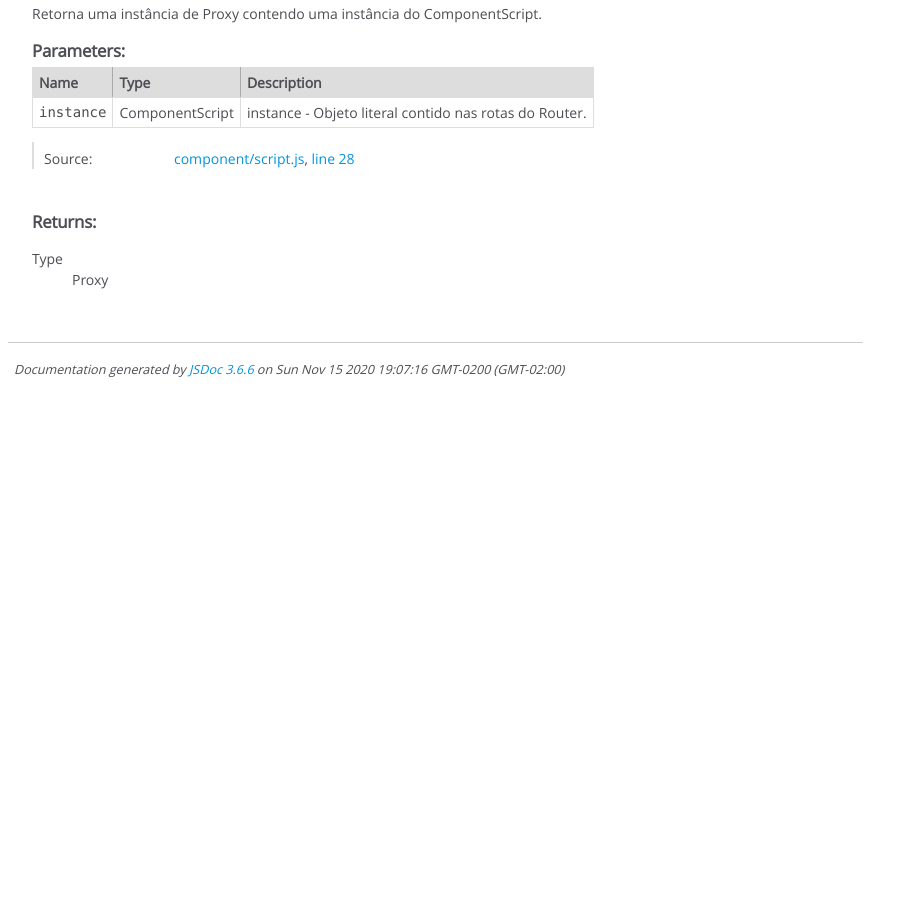
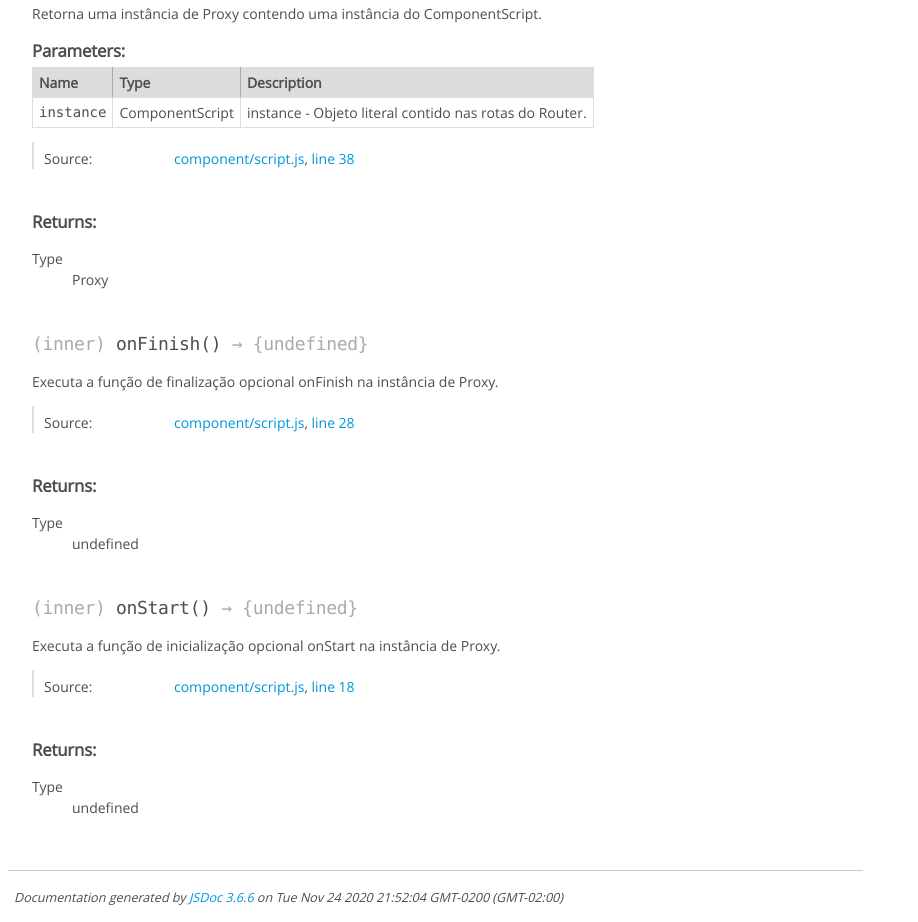
Before and after one commit to leostacowski/leoframe, a website built with webpack: page docs/module-Script.html in a window 1280 px wide. Shown: the part 607-1529 px from the top of the page, without its empty margins (0-918 px from the left). Before the commit the page ends 1001 px from the top, so only its background shows below. Built offline with nearby package versions, Linux system fonts and the light colour scheme.

Commit message:
Geração de documentação nova para o Github Pages

```diff
--- a/docs/module-Script.html
+++ b/docs/module-Script.html
@@ -369,7 +369,7 @@
 
     <dt class="tag-source">Source:</dt>
     <dd class="tag-source"><ul class="dummy"><li>
-        <a href="component_script.js.html">component/script.js</a>, <a href="component_script.js.html#line28">line 28</a>
+        <a href="component_script.js.html">component/script.js</a>, <a href="component_script.js.html#line38">line 38</a>
     </li></ul></dd>
 
 
@@ -423,6 +423,218 @@
 
 
 
+    <h4 class="name" id="~onFinish"><span class="type-signature">(inner) </span>onFinish<span class="signature">()</span><span class="type-signature"> &rarr; {undefined}</span></h4>
+
+
+
+
+
+
+<div class="description">
+    Executa a função de finalização opcional onFinish na instância de Proxy.
+</div>
+
+
+
+
+
+
+
+
+
+
+
+
+
+<dl class="details">
+
+
+
+
+
+
+
+
+
+
+
+
+
+
+
+
+
+
+
+
+
+
+
+
+
+
+    <dt class="tag-source">Source:</dt>
+    <dd class="tag-source"><ul class="dummy"><li>
+        <a href="component_script.js.html">component/script.js</a>, <a href="component_script.js.html#line28">line 28</a>
+    </li></ul></dd>
+
+
+
+
+
+
+
+</dl>
+
+
+
+
+
+
+
+
+
+
+
+
+
+
+
+<h5>Returns:</h5>
+
+
+
+
+<dl>
+    <dt>
+        Type
+    </dt>
+    <dd>
+
+<span class="param-type">undefined</span>
+
+
+    </dd>
+</dl>
+
+
+
+
+
+
+
+
+
+
+
+
+
+    <h4 class="name" id="~onStart"><span class="type-signature">(inner) </span>onStart<span class="signature">()</span><span class="type-signature"> &rarr; {undefined}</span></h4>
+
+
+
+
+
+
+<div class="description">
+    Executa a função de inicialização opcional onStart na instância de Proxy.
+</div>
+
+
+
+
+
+
+
+
+
+
+
+
+
+<dl class="details">
+
+
+
+
+
+
+
+
+
+
+
+
+
+
+
+
+
+
+
+
+
+
+
+
+
+
+    <dt class="tag-source">Source:</dt>
+    <dd class="tag-source"><ul class="dummy"><li>
+        <a href="component_script.js.html">component/script.js</a>, <a href="component_script.js.html#line18">line 18</a>
+    </li></ul></dd>
+
+
+
+
+
+
+
+</dl>
+
+
+
+
+
+
+
+
+
+
+
+
+
+
+
+<h5>Returns:</h5>
+
+
+
+
+<dl>
+    <dt>
+        Type
+    </dt>
+    <dd>
+
+<span class="param-type">undefined</span>
+
+
+    </dd>
+</dl>
+
+
+
+
+
+
+
+
+
+
+
+
+
 </article>
 
 </section>
@@ -439,7 +651,7 @@
 <br class="clear">
 
 <footer>
-    Documentation generated by <a href="https://github.com/jsdoc/jsdoc">JSDoc 3.6.6</a> on Sun Nov 15 2020 19:07:16 GMT-0200 (GMT-02:00)
+    Documentation generated by <a href="https://github.com/jsdoc/jsdoc">JSDoc 3.6.6</a> on Tue Nov 24 2020 21:52:04 GMT-0200 (GMT-02:00)
 </footer>
 
 <script> prettyPrint(); </script>
```
Also changed, not shown: docs/component_script.js.html (+11 -1 lines), docs/core_core.js.html (+1 -1 lines), docs/index.html (+2 -2 lines), docs/module-Leo.html (+1 -1 lines), docs/module-Render.html (+1 -1 lines), docs/module-Router.html (+1 -1 lines), docs/render_render.js.html (+1 -1 lines), docs/router_router.js.html (+1 -1 lines).
